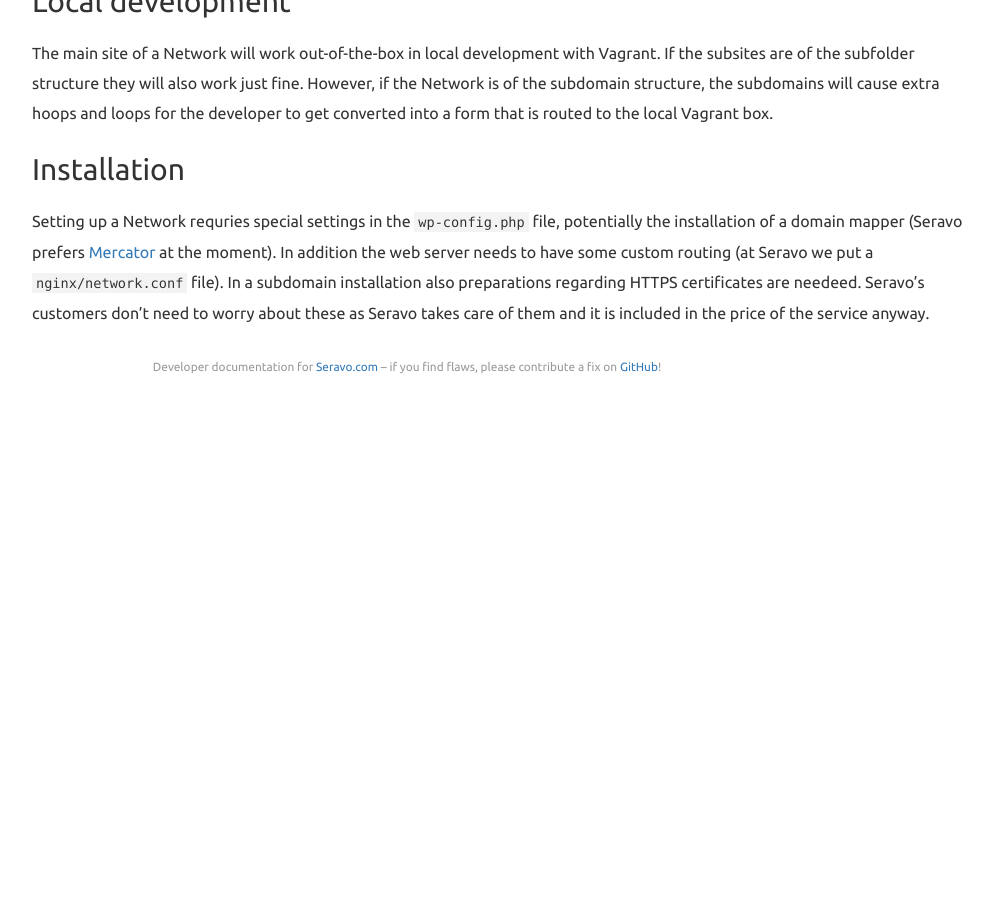
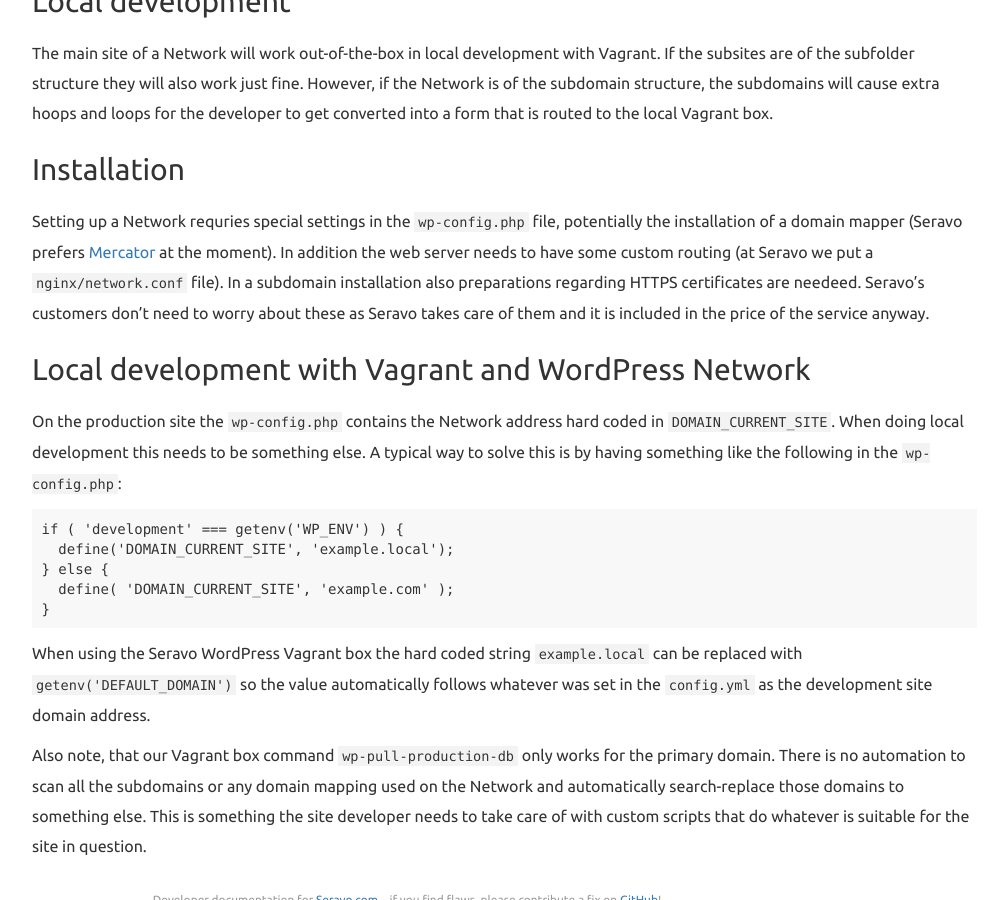
Before and after one commit to Seravo/docs, a Jekyll site: the page built from _posts/2019-03-22-wordpress-network.md, in a window 1280 px wide and 900 px high, scrolled down 3116 px. Shown: the whole window, without its empty margins (233-1233 px from the left). Built offline with Jekyll 4.4.1, drawn with Linux system fonts in a browser that asks for light colours; nearby versions of some CDN libraries; before the commit the page ends 3521 px from its top, so only the background shows below that.

Commit message:
Document wp-config.php and DOMAIN_CURRENT_SITE tips for WP Networks

````diff
--- a/_posts/2019-03-22-wordpress-network.md
+++ b/_posts/2019-03-22-wordpress-network.md
@@ -98,3 +98,19 @@ The main site of a Network will work out-of-the-box in local development with Va
 ## Installation
 
 Setting up a Network requries special settings in the `wp-config.php` file, potentially the installation of a domain mapper (Seravo prefers [Mercator](https://github.com/humanmade/Mercator) at the moment). In addition the web server needs to have some custom routing (at Seravo we put a `nginx/network.conf` file). In a subdomain installation also preparations regarding HTTPS certificates are needeed. Seravo's customers don't need to worry about these as Seravo takes care of them and it is included in the price of the service anyway.
+
+## Local development with Vagrant and WordPress Network
+
+On the production site the `wp-config.php` contains the Network address hard coded in `DOMAIN_CURRENT_SITE`. When doing local development this needs to be something else. A typical way to solve this is by having something like the following in the `wp-config.php`:
+
+```
+if ( 'development' === getenv('WP_ENV') ) {
+  define('DOMAIN_CURRENT_SITE', 'example.local');
+} else {
+  define( 'DOMAIN_CURRENT_SITE', 'example.com' );
+}
+```
+
+When using the Seravo WordPress Vagrant box the hard coded string `example.local` can be replaced with `getenv('DEFAULT_DOMAIN')` so the value automatically follows whatever was set in the `config.yml` as the development site domain address.
+
+Also note, that our Vagrant box command `wp-pull-production-db` only works for the primary domain. There is no automation to scan all the subdomains or any domain mapping used on the Network and automatically search-replace those domains to something else. This is something the site developer needs to take care of with custom scripts that do whatever is suitable for the site in question.
````
